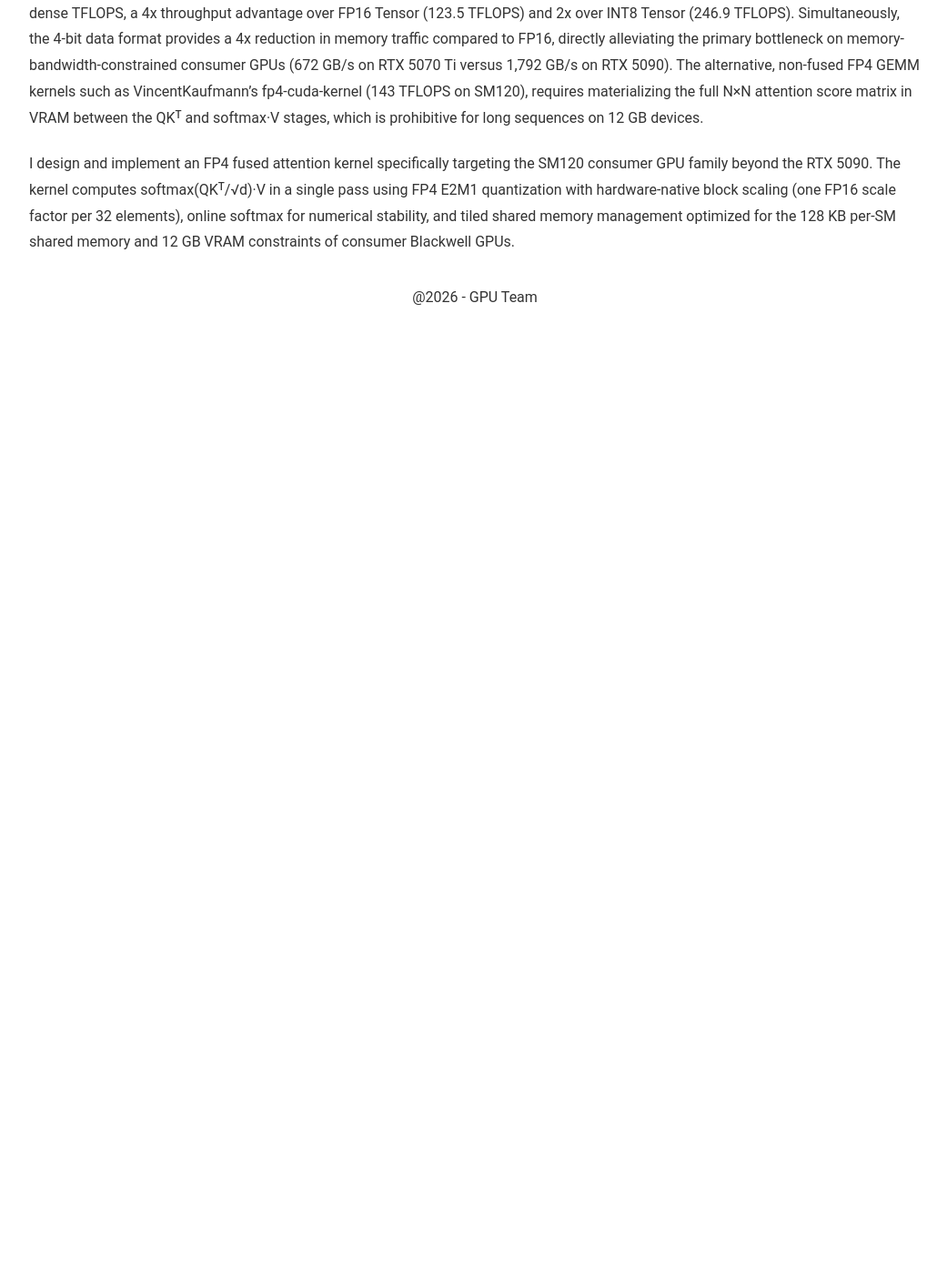
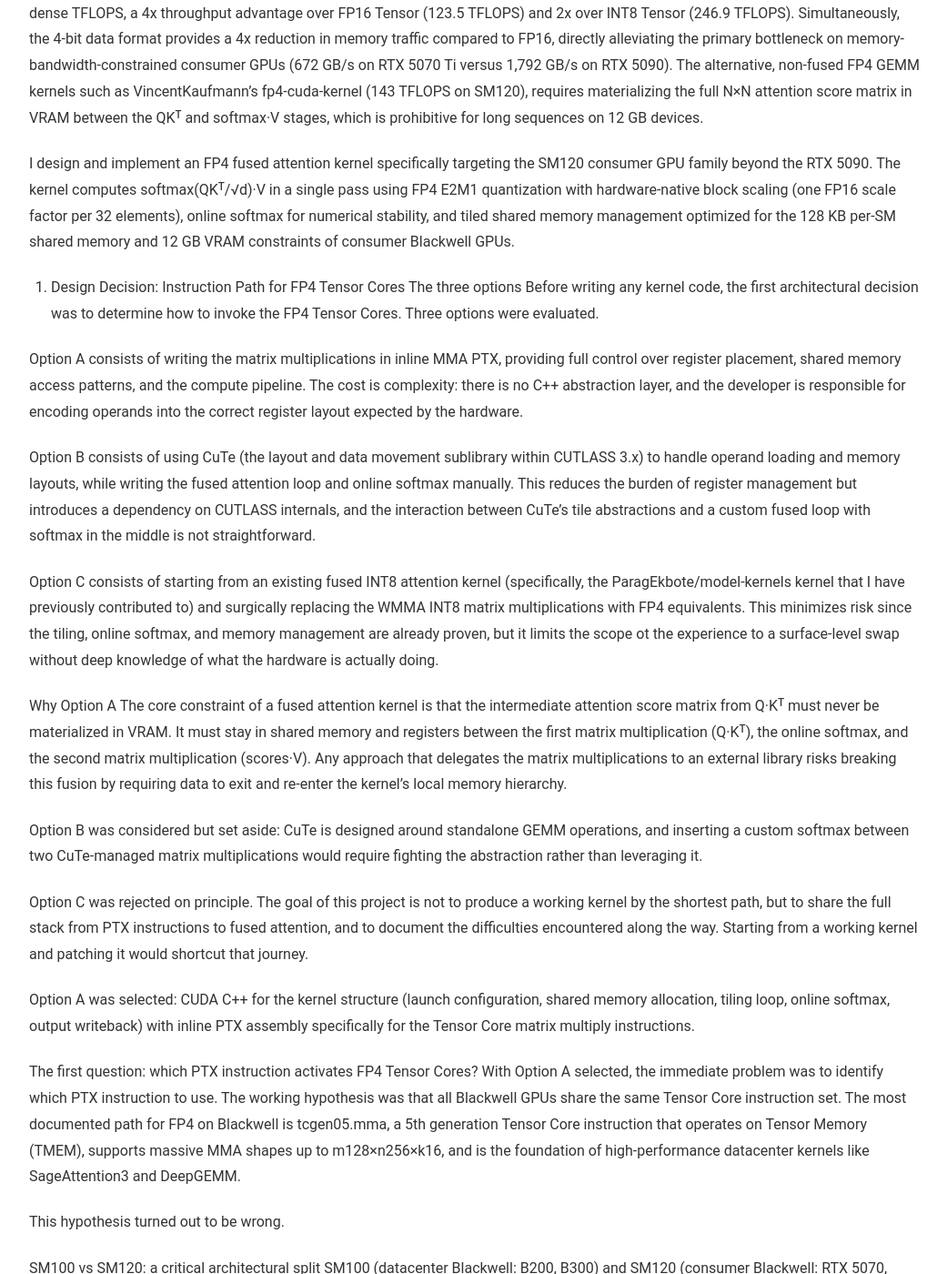
Before and after one commit to florianmattana/florian, a Jekyll site: the page built from _posts/2026-03-17-fp4-fused-attention-kernel-sm120.md, in a window 1280 px wide and 1400 px high, scrolled down 666 px. Shown: the whole window at 91% size, without its empty margins (118-1159 px from the left). Built offline with Jekyll 4.4.1, drawn with Linux system fonts in a browser that asks for light colours; before the commit the page ends 1019 px from its top, so only the background shows below that; some of the changed text lies outside the part shown.

Commit message:
Add design decisions for FP4 fused attention kernel
Documented design decisions and architectural considerations for implementing an FP4 fused attention kernel targeting SM120 GPUs, including instruction path evaluations and differences from SM100.

```diff
--- a/_posts/2026-03-17-fp4-fused-attention-kernel-sm120.md
+++ b/_posts/2026-03-17-fp4-fused-attention-kernel-sm120.md
@@ -13,3 +13,43 @@ Recent work has demonstrated that FP4 Tensor Cores on Blackwell GPUs can deliver
 This represents a significant missed opportunity. On a RTX 5070 Ti (GB205, 46 SMs), the FP4 Tensor Cores deliver approximately 474 dense TFLOPS, a 4x throughput advantage over FP16 Tensor (123.5 TFLOPS) and 2x over INT8 Tensor (246.9 TFLOPS). Simultaneously, the 4-bit data format provides a 4x reduction in memory traffic compared to FP16, directly alleviating the primary bottleneck on memory-bandwidth-constrained consumer GPUs (672 GB/s on RTX 5070 Ti versus 1,792 GB/s on RTX 5090). The alternative, non-fused FP4 GEMM kernels such as VincentKaufmann's fp4-cuda-kernel (143 TFLOPS on SM120), requires materializing the full N×N attention score matrix in VRAM between the QKᵀ and softmax·V stages, which is prohibitive for long sequences on 12 GB devices.
 
 I design and implement an FP4 fused attention kernel specifically targeting the SM120 consumer GPU family beyond the RTX 5090. The kernel computes softmax(QKᵀ/√d)·V in a single pass using FP4 E2M1 quantization with hardware-native block scaling (one FP16 scale factor per 32 elements), online softmax for numerical stability, and tiled shared memory management optimized for the 128 KB per-SM shared memory and 12 GB VRAM constraints of consumer Blackwell GPUs.
+
+2. Design Decision: Instruction Path for FP4 Tensor Cores
+The three options
+Before writing any kernel code, the first architectural decision was to determine how to invoke the FP4 Tensor Cores. Three options were evaluated.
+
+Option A consists of writing the matrix multiplications in inline MMA PTX, providing full control over register placement, shared memory access patterns, and the compute pipeline. The cost is complexity: there is no C++ abstraction layer, and the developer is responsible for encoding operands into the correct register layout expected by the hardware.
+
+Option B consists of using CuTe (the layout and data movement sublibrary within CUTLASS 3.x) to handle operand loading and memory layouts, while writing the fused attention loop and online softmax manually. This reduces the burden of register management but introduces a dependency on CUTLASS internals, and the interaction between CuTe's tile abstractions and a custom fused loop with softmax in the middle is not straightforward.
+
+Option C consists of starting from an existing fused INT8 attention kernel (specifically, the ParagEkbote/model-kernels kernel that I have previously contributed to) and surgically replacing the WMMA INT8 matrix multiplications with FP4 equivalents. This minimizes risk since the tiling, online softmax, and memory management are already proven, but it limits the scope ot the experience to a surface-level swap without deep knowledge of what the hardware is actually doing.
+
+Why Option A
+The core constraint of a fused attention kernel is that the intermediate attention score matrix from Q·Kᵀ must never be materialized in VRAM. It must stay in shared memory and registers between the first matrix multiplication (Q·Kᵀ), the online softmax, and the second matrix multiplication (scores·V). Any approach that delegates the matrix multiplications to an external library risks breaking this fusion by requiring data to exit and re-enter the kernel's local memory hierarchy.
+
+Option B was considered but set aside: CuTe is designed around standalone GEMM operations, and inserting a custom softmax between two CuTe-managed matrix multiplications would require fighting the abstraction rather than leveraging it.
+
+Option C was rejected on principle. The goal of this project is not to produce a working kernel by the shortest path, but to share the full stack from PTX instructions to fused attention, and to document the difficulties encountered along the way. Starting from a working kernel and patching it would shortcut that journey.
+
+Option A was selected: CUDA C++ for the kernel structure (launch configuration, shared memory allocation, tiling loop, online softmax, output writeback) with inline PTX assembly specifically for the Tensor Core matrix multiply instructions.
+
+The first question: which PTX instruction activates FP4 Tensor Cores?
+With Option A selected, the immediate problem was to identify which PTX instruction to use. The working hypothesis was that all Blackwell GPUs share the same Tensor Core instruction set. The most documented path for FP4 on Blackwell is tcgen05.mma, a 5th generation Tensor Core instruction that operates on Tensor Memory (TMEM), supports massive MMA shapes up to m128×n256×k16, and is the foundation of high-performance datacenter kernels like SageAttention3 and DeepGEMM.
+
+This hypothesis turned out to be wrong.
+
+SM100 vs SM120: a critical architectural split
+SM100 (datacenter Blackwell: B200, B300) and SM120 (consumer Blackwell: RTX 5070, 5070 Ti, 5080, 5090) do not share the same instruction set for Tensor Core operations. Three independent sources confirm this.
+
+CUTLASS issue #2800 states explicitly: "FP4 on SM120/SM121 is usable through Ampere-style mma instructions rather than tcgen05." The NVIDIA developer forum post on FP4 performance on DGX Spark identifies the specific instructions: "OMMA and QMMA are warp-level MMA instructions that work on SM120/SM121. These are the tensor core instructions that CUTLASS accesses through CuTe." CUTLASS issue #3044 reveals the exact PTX syntax: mma.sync.aligned.kind::f8f6f4.m16n8k32 when targeting sm_120a.
+
+What SM120 does not have
+SM120 lacks several features that SM100 relies on for peak FP4 performance. There is no tcgen05.mma instruction. There is no Tensor Memory (TMEM), the dedicated 128×512 accumulator memory that SM100 uses to reduce register pressure. There is no multicast and no CTA pairs, meaning no cooperative 2-SM execution. The cluster size is fixed at 1×1×1. Shared memory per SM is approximately 100 KB on most consumer SKUs (though the RTX 5070 Ti laptop reports 128 KB), compared to 228 KB on SM100.
+
+What SM120 does have
+SM120 has fully functional FP4 Tensor Cores, accessible through warp-level mma.sync instructions inherited from the Ampere instruction path. The specific instruction for FP4 is mma.sync.aligned.kind::f8f6f4.m16n8k32, operating on a tile shape of 16×8×32.
+
+This is a meaningful difference from the INT8 WMMA instructions used in the ParagEkbote/model-kernels kernel, which operate on a 16×16×16 tile shape on SM75/SM80. The FP4 instruction processes a K-dimension of 32 elements per cycle instead of 16, but produces a narrower output tile (8 columns instead of 16). This changes how tiles are partitioned, how accumulators are organized in registers, and how the inner loop over K interacts with the MMA calls.
+
+Why this matters
+This finding is poorly documented across the ecosystem. Most Blackwell Tensor Core tutorials and references target SM100 exclusively and either ignore SM120 or simply warn that it is "different" without explaining how. The practical consequence for any developer targeting consumer Blackwell GPUs for FP4 compute is clear: use mma.sync rather than tcgen05, manage accumulators in registers rather than TMEM, and design tile sizes around the tighter shared memory budget. This is the architectural foundation that the rest of this kernel is built on.
```
